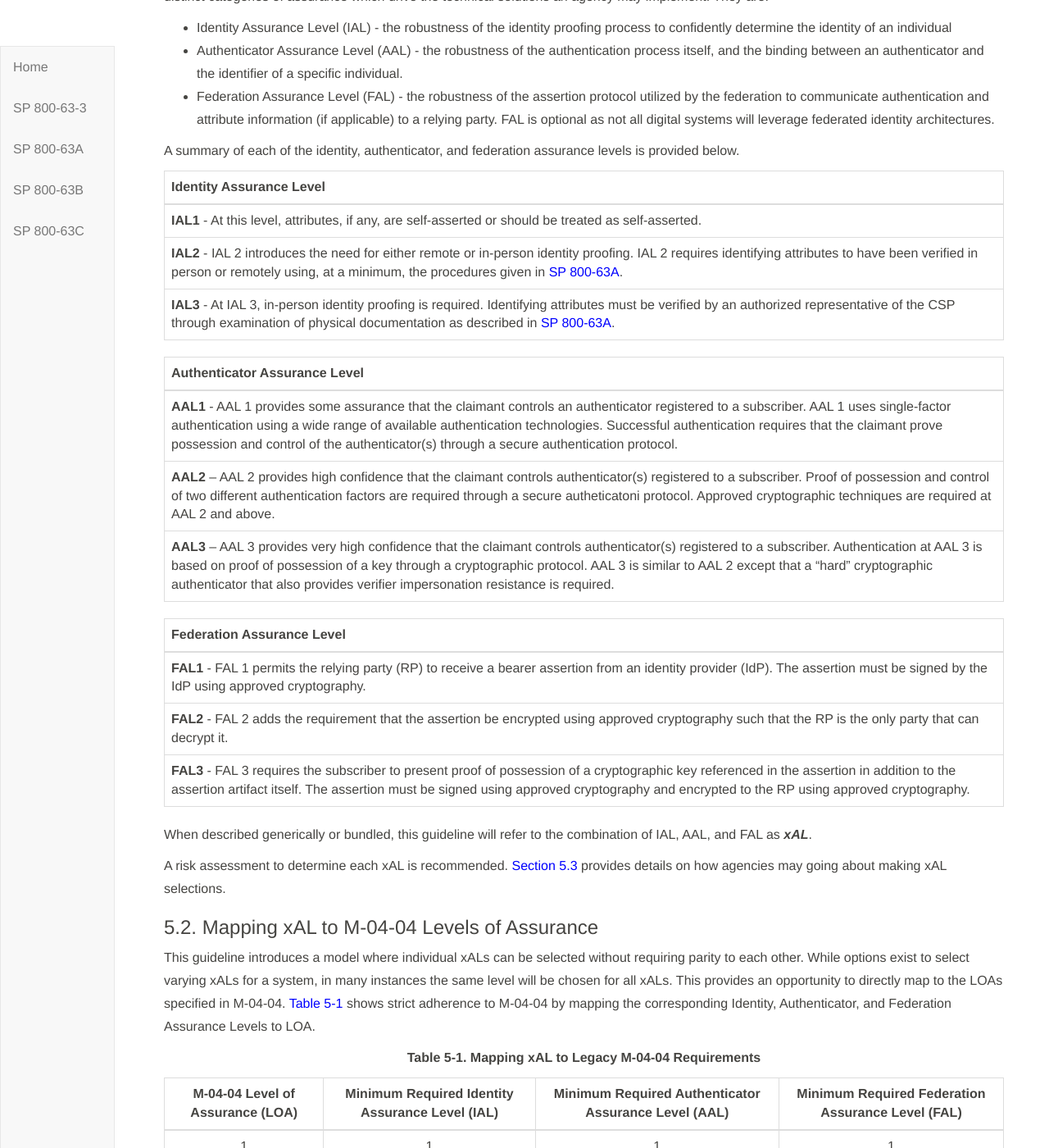
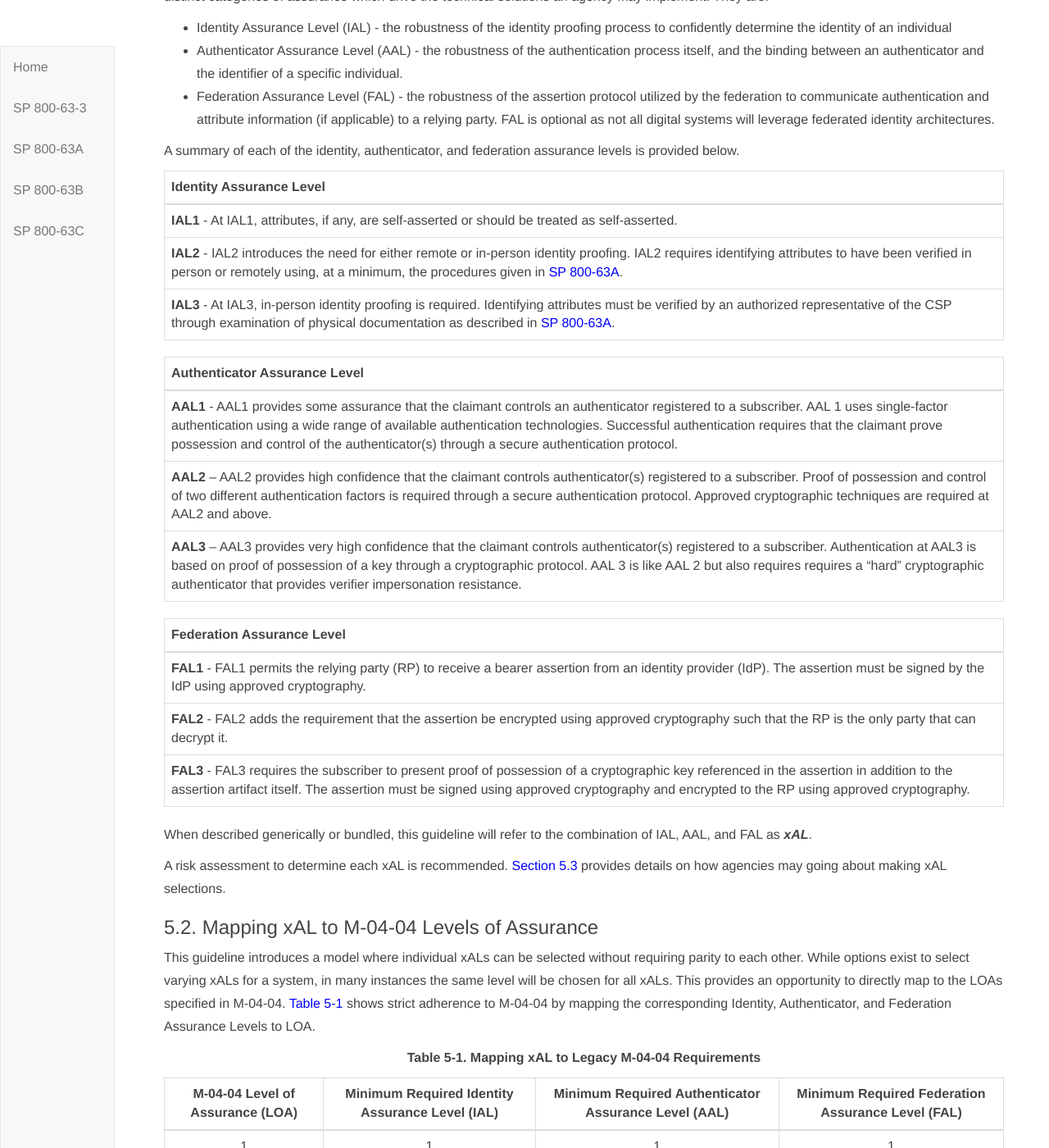
Before and after one commit to usnistgov/800-63-3, a Jekyll site: the page built from sp800-63-3.md, in a window 1280 px wide and 1400 px high, scrolled down 27157 px. Shown: the whole window at 82% size. Built offline with Jekyll 4.4.1, drawn with Linux system fonts in a browser that asks for light colours; some of the changed text lies outside the part shown.

Commit message:
Section 5 edits for JF

```diff
--- a/sp800-63-3/cover.md
+++ b/sp800-63-3/cover.md
@@ -229,11 +229,11 @@ NIST SP 800-63-A addresses how applicants can prove their identities and become
 
 SP 800-63A sets requirements to achieve a given IAL. The three IALs reflect the options agencies may select based on their risk profile and the potential harm caused by an attacker making a successful false claim of an identity.  The IALs are as follows:
 
-**IAL 1**: There is no requirement to link the applicant to a specific real-life identity.  Any attributes provided in conjunction with the authentication process are self-asserted or should be treated as self-asserted.
+**IAL1**: There is no requirement to link the applicant to a specific real-life identity.  Any attributes provided in conjunction with the authentication process are self-asserted or should be treated as self-asserted.
 
-**IAL 2**: Evidence supports the real-world existence of the claimed identity and verifies that the applicant is appropriately associated with this real-world identity.  IAL 2 introduces the need for either remote or physically-present identity proofing.  Attributes could be asserted by CSPs to RPs in support of pseudonymous identity with verified attributes.
+**IAL2**: Evidence supports the real-world existence of the claimed identity and verifies that the applicant is appropriately associated with this real-world identity.  IAL2 introduces the need for either remote or physically-present identity proofing.  Attributes could be asserted by CSPs to RPs in support of pseudonymous identity with verified attributes.
 
-**IAL 3**: Physical presence is required for identity proofing. Identifying attributes must be verified by an authorized and trained representative of the CSP. As with IAL 2, attributes could be asserted by CSPs to RPs in support of pseudonymous identity with verified attributes.
+**IAL3**: Physical presence is required for identity proofing. Identifying attributes must be verified by an authorized and trained representative of the CSP. As with IAL2, attributes could be asserted by CSPs to RPs in support of pseudonymous identity with verified attributes.
 
 
 [**SP 800-63B Authentication and Lifecycle Management**](#800-63b)
@@ -242,11 +242,11 @@ For services in which return visits are applicable, a successful authentication
 
 The three AALs define the subsets of options agencies can select based on their risk profile and the potential harm caused by an attacker taking control of an authenticator and accessing agencies' systems. The AALs are as follows:
 
-**AAL 1**: Provides some assurance that the claimant controls the authenticator registered to a subscriber. AAL 1 requires at least single-factor authentication using a wide range of available authentication technologies. Successful authentication requires a secure authentication protocol through which the claimant demonstrates possession and control of the authenticator(s).
+**AAL1**: Provides some assurance that the claimant controls the authenticator registered to a subscriber. AAL1 requires at least single-factor authentication using a wide range of available authentication technologies. Successful authentication requires a secure authentication protocol through which the claimant demonstrates possession and control of the authenticator(s).
 
-**AAL 2**: Provides high confidence that the claimant controls authenticators registered to a subscriber. In addition to requirements of AAL 1, two different authentication factors are required. Approved cryptographic techniques are required at AAL 2 and above.
+**AAL2**: Provides high confidence that the claimant controls authenticators registered to a subscriber. In addition to requirements of AAL1, two different authentication factors are required. Approved cryptographic techniques are required at AAL2 and above.
 
-**AAL 3** – Provides very high confidence that the claimant controls the authenticator registered to a subscriber. In addition to requirments for AAL 2, authentication at AAL 3 is based on proof of possession of a key through a cryptographic protocol. AAL 3 is like AAL 2 but also requires requires a "hard" cryptographic authenticator that provides verifier impersonation resistance.
+**AAL3** – Provides very high confidence that the claimant controls the authenticator registered to a subscriber. In addition to requirments for AAL2, authentication at AAL3 is based on proof of possession of a key through a cryptographic protocol. AAL3 is like AAL2 but also requires requires a "hard" cryptographic authenticator that provides verifier impersonation resistance.
 
 [**SP 800-63C Federation and Assertions**](#800-63c)
 
@@ -254,11 +254,11 @@ NIST SP 800-63C provides guidelines on the use of federated identity architectur
 
 The three FALs reflect the options agencies can select based on their risk profile and the potential harm caused by an attacker taking control of federated transactions. The FALs are as follows:
 
-**FAL 1**: Allows for the subscriber to enable the relying party (RP) to receive a bearer assertion. The assertion is signed by the IdP using approved cryptography.
+**FAL1**: Allows for the subscriber to enable the relying party (RP) to receive a bearer assertion. The assertion is signed by the IdP using approved cryptography.
 
-**FAL 2**: Adds the requirement that the assertion be encrypted using approved cryptography such that the RP is the only party that can decrypt it.
+**FAL2**: Adds the requirement that the assertion be encrypted using approved cryptography such that the RP is the only party that can decrypt it.
 
-**FAL 3**: Requires the subscriber to present proof of possession of a cryptographic key referenced in the assertion in addition to the assertion artifact itself. The assertion is signed by the Identity Provider (IdP) and encrypted to the RP using approved cryptography.
+**FAL3**: Requires the subscriber to present proof of possession of a cryptographic key referenced in the assertion in addition to the assertion artifact itself. The assertion is signed by the Identity Provider (IdP) and encrypted to the RP using approved cryptography.
 
 These guidelines are agnostic to the vast array of identity services architectures that agencies can develop or acquire, and are meant to be applicable regardless of the approach an agency selects.  However, where possible federation is encouraged, and the ability to mix and match IAL, AAL, and FAL is simplified when federated architectures are used. In addition, federation is a keystone in the ability to enhance the privacy of agency constituents as they access valuable government digitial services.
 
--- a/sp800-63-3/sec5_xAL.md
+++ b/sp800-63-3/sec5_xAL.md
@@ -13,7 +13,7 @@
 
 Per M-04-04, once an LOA is selected, the agency is required to follow the identity proofing, credentialing, and federation technical requirements specified by NIST at that level. For example, if the impact of an authentication error results in an application assessed at LOA 3, the agency must identity proof and provide authenticators that meet the requirements for LOA 3.
 
-However, in today's digital services, combining proofing and authenticator requirements into a single bundle sometimes has unintended consequences and can put unnecessary implementation burden upon the implementing entity. It is quite possible that an agency can deliver the most effective set of identity services by assessing the risk and impacts of failures for each individual component of digital authentication, rather than as a single, all-encompassing LOA. An authentication error is not a singleton that drives all requirements. This guideline recommends that agencies meet M-04-04 requirements by separately evaluating the impact that could result from (1) a true authentication error (a false claimant using credential that are not rightfully theirs) and (2) an identity proofing error. From the perspective of an identity proofing failure, there are two dimensions of potential risk:
+However, in today's digital services, combining proofing and authenticator requirements into a single bundle sometimes has unintended consequences and can put unnecessary implementation burden upon the implementing entity. It is quite possible that an agency can deliver the most effective set of identity services by assessing the risk and impacts of failures for each individual component of digital authentication, rather than as a single, all-encompassing LOA. An authentication error is not a singleton that drives all requirements. This guideline recommends that agencies meet M-04-04 requirements by separately evaluating the impact that could result from (1) a true authentication error (a false claimant using a credential that is not rightfully theirs) and (2) an identity proofing error. From the perspective of an identity proofing failure, there are two dimensions of potential risk:
 
 *  The impact of providing a service to the wrong subject (e.g., an attacker successfully proofs as someone else)
 *  The impact of excessive identity proofing (i.e., collecting and securely storing more information about a person than is required to successfully provide the digital service.)
@@ -33,21 +33,21 @@ A summary of each of the identity, authenticator, and federation assurance level
 
 | Identity Assurance Level |
 |:----------------------|
-| **IAL1** - At this level, attributes, if any, are self-asserted or should be treated as self-asserted.|
-| **IAL2** - IAL 2 introduces the need for either remote or in-person identity proofing. IAL 2 requires identifying attributes to have been verified in person or remotely using, at a minimum, the procedures given in [SP 800-63A](sp800-63a.html).|
-| **IAL3** - At IAL 3, in-person identity proofing is required. Identifying attributes must be verified by an authorized representative of the CSP through examination of physical documentation as described in [SP 800-63A](sp800-63a.html).|
+| **IAL1** - At IAL1, attributes, if any, are self-asserted or should be treated as self-asserted.|
+| **IAL2** - IAL2 introduces the need for either remote or in-person identity proofing. IAL2 requires identifying attributes to have been verified in person or remotely using, at a minimum, the procedures given in [SP 800-63A](sp800-63a.html).|
+| **IAL3** - At IAL3, in-person identity proofing is required. Identifying attributes must be verified by an authorized representative of the CSP through examination of physical documentation as described in [SP 800-63A](sp800-63a.html).|
 
 |Authenticator Assurance Level|
 |:----------------------|
-|**AAL1** - AAL 1 provides some assurance that the claimant controls an authenticator registered to a subscriber. AAL 1 uses single-factor authentication using a wide range of available authentication technologies. Successful authentication requires that the claimant prove possession and control of the authenticator(s) through a secure authentication protocol.|
-| **AAL2** – AAL 2 provides high confidence that the claimant controls authenticator(s) registered to a subscriber. Proof of possession and control of two different authentication factors are required through a secure autheticatoni protocol. Approved cryptographic techniques are required at AAL 2 and above.|
-|**AAL3** – AAL 3 provides very high confidence that the claimant controls authenticator(s) registered to a subscriber. Authentication at AAL 3 is based on proof of possession of a key through a cryptographic protocol. AAL 3 is similar to AAL 2 except that a "hard" cryptographic authenticator that also provides verifier impersonation resistance is required.|
+|**AAL1** - AAL1 provides some assurance that the claimant controls an authenticator registered to a subscriber. AAL 1 uses single-factor authentication using a wide range of available authentication technologies. Successful authentication requires that the claimant prove possession and control of the authenticator(s) through a secure authentication protocol.|
+| **AAL2** – AAL2 provides high confidence that the claimant controls authenticator(s) registered to a subscriber. Proof of possession and control of two different authentication factors is required through a secure authentication protocol. Approved cryptographic techniques are required at AAL2 and above.|
+|**AAL3** – AAL3 provides very high confidence that the claimant controls authenticator(s) registered to a subscriber. Authentication at AAL3 is based on proof of possession of a key through a cryptographic protocol. AAL 3 is like AAL 2 but also requires requires a "hard" cryptographic authenticator that provides verifier impersonation resistance.|
 
 |Federation Assurance Level|
 |:----------------------|
-|**FAL1** - FAL 1 permits the relying party (RP) to receive a bearer assertion from an identity provider (IdP). The assertion must be signed by the IdP using approved cryptography.|
-|**FAL2** - FAL 2 adds the requirement that the assertion be encrypted using approved cryptography such that the RP is the only party that can decrypt it.|
-|**FAL3** - FAL 3 requires the subscriber to present proof of possession of a cryptographic key referenced in the assertion in addition to the assertion artifact itself. The assertion must be signed using approved cryptography and encrypted to the RP using approved cryptography.|
+|**FAL1** - FAL1 permits the relying party (RP) to receive a bearer assertion from an identity provider (IdP). The assertion must be signed by the IdP using approved cryptography.|
+|**FAL2** - FAL2 adds the requirement that the assertion be encrypted using approved cryptography such that the RP is the only party that can decrypt it.|
+|**FAL3** - FAL3 requires the subscriber to present proof of possession of a cryptographic key referenced in the assertion in addition to the assertion artifact itself. The assertion must be signed using approved cryptography and encrypted to the RP using approved cryptography.|
 
 When described generically or bundled, this guideline will refer to the combination of IAL, AAL, and FAL as **_xAL_**.
 
```
